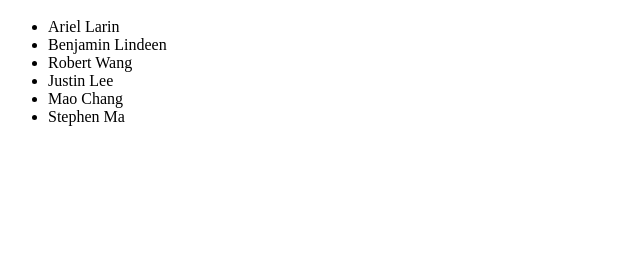
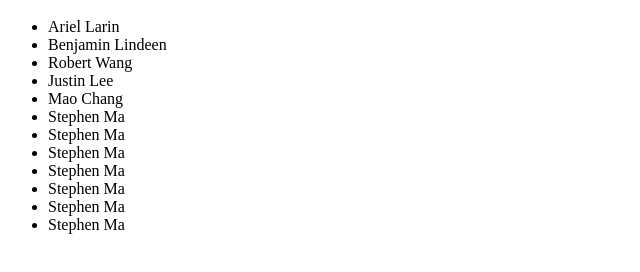
Before and after one commit to exumbris/5117website, a plain HTML site: page index.html in a window 1280 px wide. Shown: the part 48-320 px from the top of the page, without its empty margins (0-640 px from the left). Drawn offline with Linux system fonts and the light colour scheme.

Commit message:
test branch

```diff
--- a/index.html
+++ b/index.html
@@ -14,6 +14,12 @@
         <li>Justin Lee</li>
         <li>Mao Chang</li>
         <li>Stephen Ma</li>
+        <li>Stephen Ma</li>
+        <li>Stephen Ma</li>
+        <li>Stephen Ma</li>
+        <li>Stephen Ma</li>
+        <li>Stephen Ma</li>
+        <li>Stephen Ma</li>
     </ul>
 
 
```
